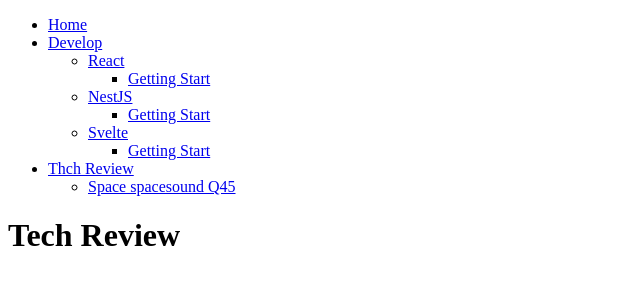
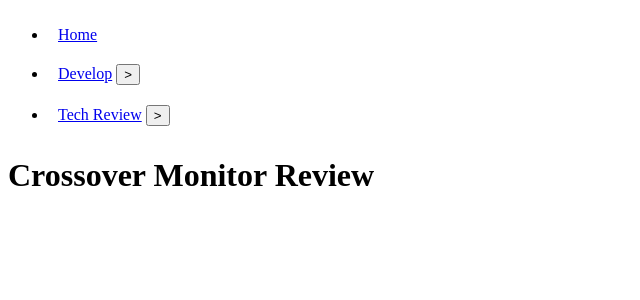
Before and after one commit to taeksoolee/svelte-blog, a SvelteKit app: page /tech-review in a window 1280 px wide. Shown: the top 300 px of the page, without its empty margins (0-640 px from the left). Built offline with nearby package versions, Linux system fonts and the light colour scheme.

Commit message:
feat: nav(Navigation)

```diff
--- /dev/null
+++ b/src/components/NavigationItem.svelte
@@ -0,0 +1,32 @@
+<script lang="ts">
+	import type { Route } from "src/interfaces";
+
+  export let route: Route;
+  let opened = false;
+</script>
+
+<li>
+  <a href={route.link} > { route.title } </a>
+  {#if route.children}
+    <button on:click={() => opened = !opened}>
+      {#if opened}
+        <span>&lt;</span>
+      {:else}
+        <span>&gt;</span>
+      {/if}
+    </button>
+    {#if opened}
+      <ul>
+        {#each route.children as _route}
+          <svelte:self route={_route} />
+        {/each}
+      </ul>
+    {/if}
+  {/if}
+</li>
+
+<style>
+  li {
+    padding: 10px;
+  }
+</style>
--- a/src/components/Navigator.svelte
+++ b/src/components/Navigator.svelte
@@ -1,42 +1,31 @@
 <script lang="ts">
-  import nav from '../nav';
+	import type { Route } from 'src/interfaces';
+	import { onMount } from 'svelte';
+	import NavigationItem from './NavigationItem.svelte';
+
+  let routes: Route[] | null = null;
+
+  function setRoutes() {
+    fetch('/routes.json')
+      .then(res => res.json())
+      .then(data => {
+        routes = data as Route[];
+      });
+  }
+
+  onMount(() => {
+    setRoutes();
+  });
 </script>
 
 <nav class="navigation">
-  <ul>
-    <li><a href="/">Home</a></li>
-    <li>
-      <a href="/develop">Develop</a>
-      <ul>
-        <li>
-          <a href="/develop/react">React</a>
-          <ul>
-            <li><a href="/develop/react/getting-start">Getting Start</a></li>
-          </ul>
-        </li>
-        <li>
-          <a href="/develop/nextjs">NestJS</a>
-          <ul>
-            <li><a href="/develop/nextjs/getting-start">Getting Start</a></li>
-          </ul>
-        </li>
-        <li>
-          <a href="/develop/svelte">Svelte</a>
-          <ul>
-            <li><a href="/develop/svelte/getting-start">Getting Start</a></li>
-          </ul>
-        </li>
-      </ul>
-    </li>
-    <li>
-      <a href="/tech-review">Thch Review</a>
-      <ul>
-        <li>
-          <a href="/tech-review/anker-spacesound-q45">Space spacesound Q45</a>
-        </li>
-      </ul>
-    </li>
-  </ul>
+  {#if !!routes}
+    <ul>
+      {#each routes as route}
+        <NavigationItem route={route} />
+      {/each}
+    </ul>
+  {/if}
 </nav>
 
 <style>
--- /dev/null
+++ b/src/interfaces/Route.ts
@@ -0,0 +1,5 @@
+export default interface Route {
+	title: string;
+	link: string;
+	children?: Route[];
+}
--- /dev/null
+++ b/src/interfaces/index.ts
@@ -0,0 +1 @@
+export type { default as Route } from './Route';
--- a/src/nav.ts
+++ b/src/nav.ts
@@ -45,7 +45,7 @@
 		children: [
 			{
 				title: 'Space spacesound Q45',
-				link: '/tech-review/anker-space'
+				link: '/tech-review/anker-spacesound-q45'
 			}
 		]
 	}
--- a/src/routes/+layout.svelte
+++ b/src/routes/+layout.svelte
@@ -1,5 +1,6 @@
 <script lang="ts">
   import Navigator from '../components/Navigator.svelte';
+
 </script>
 
 <div>
--- a/src/routes/tech-review/+page.svelte
+++ b/src/routes/tech-review/+page.svelte
@@ -1,5 +1,5 @@
 <svelte:head>
-  <title>Tech Review</title>
+  <title>Crossover Monitor Review</title>
 </svelte:head>
 
-<h1>Tech Review</h1>
+<h1>Crossover Monitor Review</h1>
--- /dev/null
+++ b/static/routes.json
@@ -0,0 +1,52 @@
+[
+	{
+		"title": "Home",
+		"link": "/"
+	},
+	{
+		"title": "Develop",
+		"link": "/develop",
+		"children": [
+			{
+				"title": "React",
+				"link": "/develop/react",
+				"children": [
+					{
+						"title": "Getting Start",
+						"link": "/develop/react/getting-start"
+					}
+				]
+			},
+			{
+				"title": "NextJS",
+				"link": "/develop/nextjs",
+				"children": [
+					{
+						"title": "Getting Start",
+						"link": "/develop/nextjs/getting-start"
+					}
+				]
+			},
+			{
+				"title": "Svelte",
+				"link": "/develop/svelte",
+				"children": [
+					{
+						"title": "Getting Start",
+						"link": "/develop/svelte/getting-start"
+					}
+				]
+			}
+		]
+	},
+	{
+		"title": "Tech Review",
+		"link": "/tech-review",
+		"children": [
+			{
+				"title": "Space spacesound Q45",
+				"link": "/tech-review/anker-spacesound-q45"
+			}
+		]
+	}
+]
```
